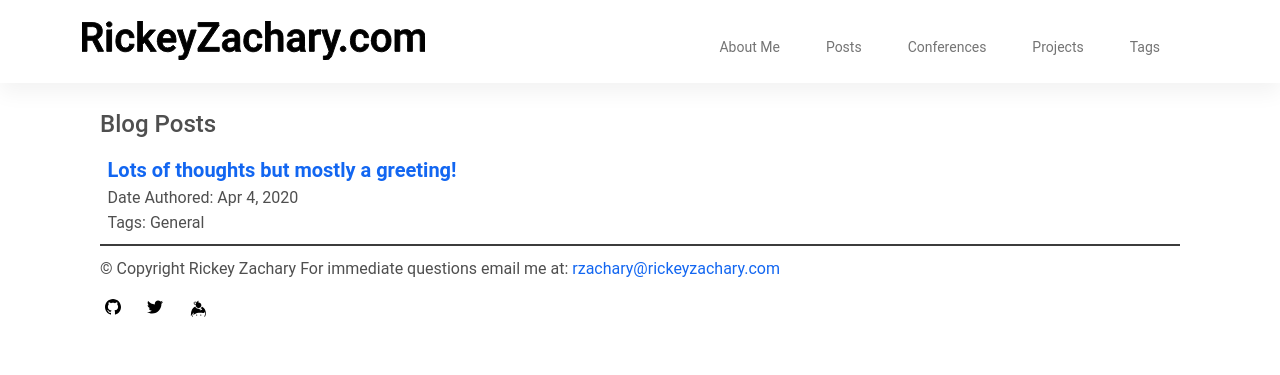
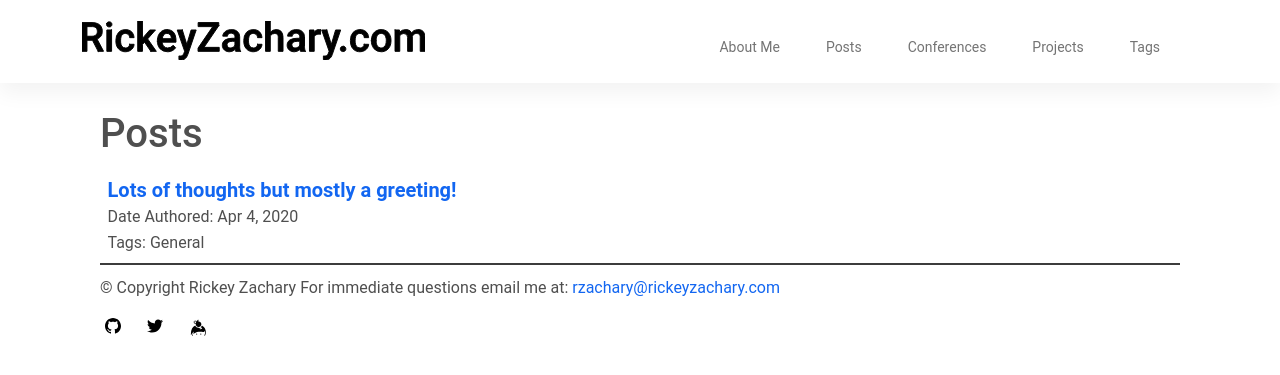
Before and after one commit to rzachary/rickeyzachary.com, a Jekyll site: the page built from index.md, in a window 1280 px wide. Shown: the top 375 px of the page. Built offline with Jekyll 4.4.1, drawn with Linux system fonts in a browser that asks for light colours; nearby versions of some CDN libraries.

Commit message:
changed the home page layout

```diff
--- a/_layouts/home.html
+++ b/_layouts/home.html
@@ -39,7 +39,7 @@ layout: default
   </div>
   <div class="post-container post-holder-bottom">
     {% if site.posts.size > 0 %}
-      <h2 class="post-list-heading">Blog Posts</h2>
+      <h2 class="post-list-heading h1 text-left">Posts</h2>
 			{% for post in site.posts %}
         <div class="post-preview">
           <a class="post-link" href="{{ post.url | relative_url }}"><span class="article-title-preview">{{ post.title | escape }}</span></a>
```
